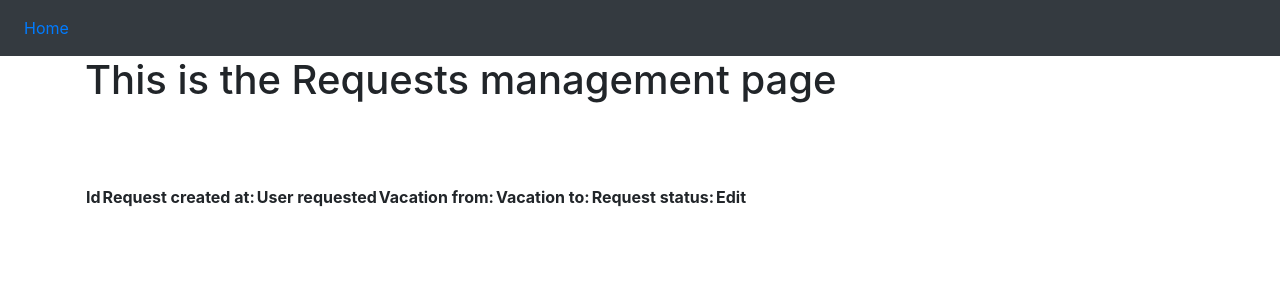
After one commit to ktomi96/vacation_manager, a Flask app: template website/templates/manage_request.html in a window 1280 px wide. The commit adds this page. Shown: the top 300 px of the page. Run offline with Flask 2, Linux system fonts and the light colour scheme; the template is opened without the code that fills it, so the values that code supplies are empty; some libraries are stand-ins or nearby versions.

Commit message:
Request manager was added. Request can can be accepted

```diff
--- a/website/make_blank_db.py
+++ b/website/make_blank_db.py
@@ -35,4 +35,4 @@ class Vacation_request(db.Model):
     status = db.Column(db.String(255))
 
 
-#db.create_all()
+db.create_all()
--- a/website/templates/base.html
+++ b/website/templates/base.html
@@ -41,6 +41,7 @@
           {%  if viewer == 2 %}
           <a class="nav-item nav-link" id="admin" href="/admin">Admin</a>
           <a class="nav-item nav-link" id="manage_users" href="/manage_users">User Management</a>
+          <a class="nav-item nav-link" id="manage_request" href="/manage_request">Request Management</a>
           {%  endif %}
           {%  endif %}
         </div>
--- a/website/templates/edit.html
+++ b/website/templates/edit.html
@@ -1,4 +1,4 @@
-{% extends "base.html" %} {% block title %}Admin Page{% endblock %} {% block
+{% extends "base.html" %} {% block title %}Edit Page{% endblock %} {% block
 content %}
 <h1>This is the edit page</h1>
 <div></div>
--- /dev/null
+++ b/website/templates/manage_request.html
@@ -0,0 +1,37 @@
+{% extends "base.html" %} {% block title %}Request Management Page{% endblock %}
+{% block content %}
+
+<h1>This is the Requests management page</h1>
+<br /><br /><br />
+<table>
+  <thead>
+    <th>Id</th>
+    <th>Request created at:</th>
+    <th>User requested</th>
+    <th>Vacation from:</th>
+    <th>Vacation to:</th>
+    <th>Request status:</th>
+    <th>Edit</th>
+  </thead>
+  <tbody>
+    {% for request in requests %}
+    <tr>
+      <td>{{ request.id_ }}</td>
+      <td>{{ request.date_created }}</td>
+      <td>{{ request.user_id }}</td>
+      <td>{{ request.request_from }}</td>
+      <td>{{ request.request_to }}</td>
+      <td>{{ request.status }}</td>
+      <td>
+        <span>
+          <a href="/{{ request.id_ }}/edit_request">
+            <i class="bi bi-pencil-square"></i
+          ></a>
+        </span>
+      </td>
+    </tr>
+    {% endfor %}
+  </tbody>
+</table>
+
+{% endblock %}
```
Also changed, not shown: website/directions.py (+38 -1 lines), website/forms.py (+9 -0 lines), website/templates/edit_request.html (added, +20 -0 lines).
